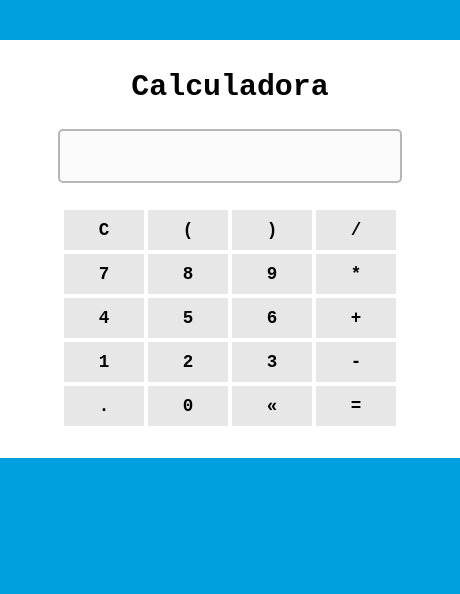
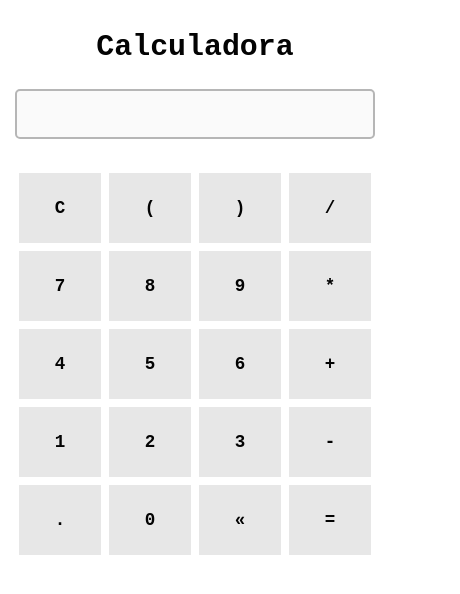
Before and after one commit to Hyuta061/CalculadoraP1, a plain HTML site: page index.html in a window 390 px wide. Shown: the whole page, 460 px wide, since content can reach past the window. Drawn offline with Linux system fonts and the light colour scheme.

Commit message:
secondCommit

```diff
--- a/style.css
+++ b/style.css
@@ -1,7 +1,7 @@
 *{
   margin: 0;
   padding: 0;
-  /* box-sizing: border-box; */
+  box-sizing: border-box;
   font-family: monospace;
   font-weight: 600;
   color:#030303;
@@ -25,7 +25,7 @@ h1,.input{
   font-weight: 500;
   font-size: 2rem;
   text-align: end;
-  width: 330px;
+  width: 100%;
   height: 50px;
   border: 2px solid  rgb(182, 182, 182);
   border-radius: 5px;
@@ -51,3 +51,34 @@ h1,.input{
 .btn:active{
   background-color: rgb(182, 182, 182);
 }
+
+@media (max-width: 600px){
+  body{
+    background-color: #fff;
+  }
+  .container{
+    display: flex;
+    flex-direction: column;
+    width: 100%;
+    height: 100vh;
+    margin: 0;
+    padding: 30px 15px;
+
+  }
+  .input{
+    margin: 0 auto  30px;
+  }
+  .btns{
+    width: 100%;
+    margin: 0 auto;
+  }
+  .b {
+    flex-wrap: wrap;
+    width: 100%;
+  }
+  .btn {
+    margin: 4px;
+    flex: 1 0 70px;
+    height: 70px;
+  }
+}
```
